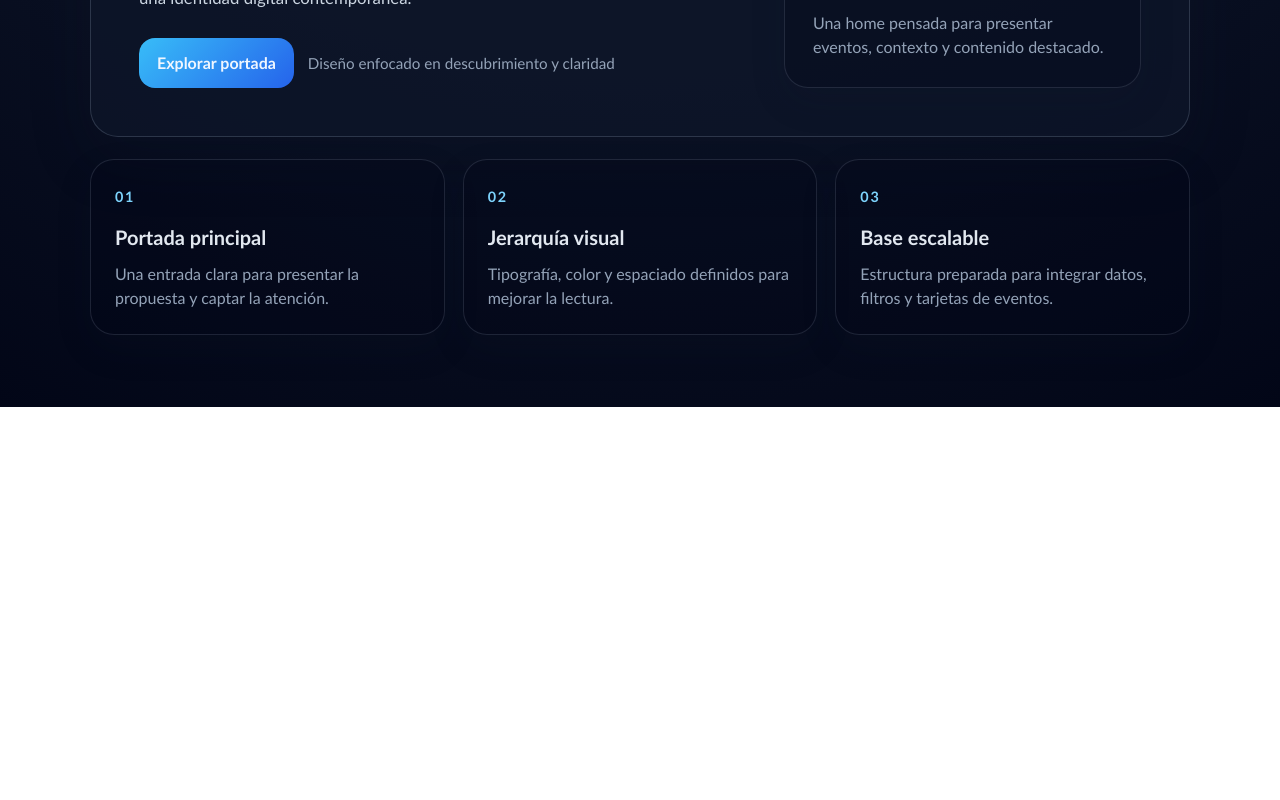
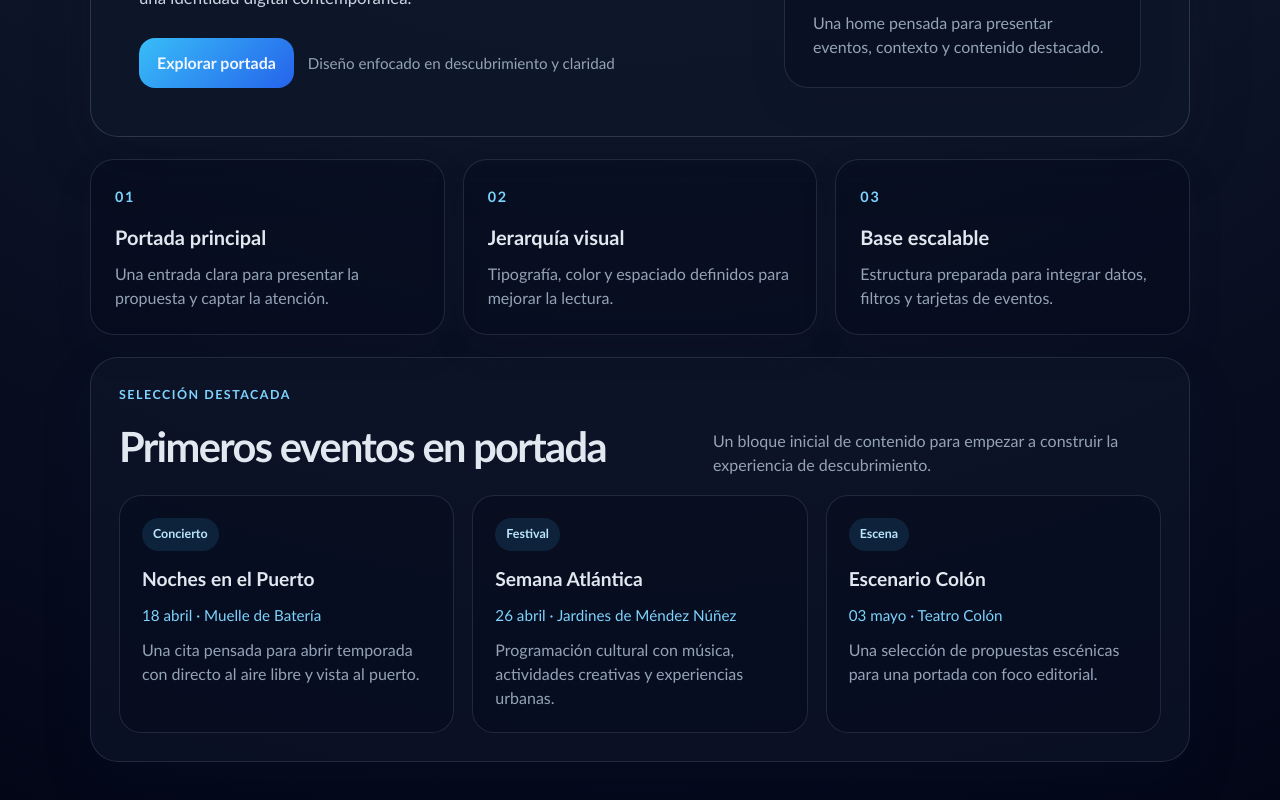
Before and after one commit to iagoav888/MiProyectoReact, a React (Vite) app: page / in a window 1280 px wide. Shown: the part 717-1517 px from the top of the page. Before the commit the page ends 1124 px from the top, so only its background shows below. Built offline with nearby package versions, Linux system fonts and the light colour scheme.

Commit message:
feat: incorporar eventos destacados en la portada

```diff
--- a/src/App.css
+++ b/src/App.css
@@ -190,6 +190,84 @@
   color: #94a3b8;
 }
 
+.featured-section {
+  margin-top: 22px;
+  padding: 28px;
+  border: 1px solid rgba(148, 163, 184, 0.18);
+  border-radius: 28px;
+  background: rgba(15, 23, 42, 0.6);
+  box-shadow: 0 20px 50px rgba(15, 23, 42, 0.16);
+}
+
+.section-heading {
+  display: flex;
+  justify-content: space-between;
+  align-items: end;
+  gap: 20px;
+  margin-bottom: 18px;
+}
+
+.section-kicker {
+  margin: 0 0 10px;
+  color: #7dd3fc;
+  font-size: 0.78rem;
+  font-weight: 700;
+  letter-spacing: 0.12em;
+  text-transform: uppercase;
+}
+
+.section-heading h2 {
+  margin: 0;
+  font-size: clamp(1.8rem, 4vw, 2.6rem);
+  letter-spacing: -0.04em;
+}
+
+.section-copy {
+  max-width: 28rem;
+  margin: 0;
+  color: #94a3b8;
+}
+
+.featured-grid {
+  display: grid;
+  grid-template-columns: repeat(3, minmax(0, 1fr));
+  gap: 18px;
+}
+
+.featured-card {
+  padding: 22px;
+  border: 1px solid rgba(148, 163, 184, 0.18);
+  border-radius: 22px;
+  background: rgba(2, 6, 23, 0.28);
+}
+
+.featured-category {
+  display: inline-flex;
+  margin-bottom: 14px;
+  padding: 7px 11px;
+  border-radius: 999px;
+  background: rgba(56, 189, 248, 0.12);
+  color: #bae6fd;
+  font-size: 0.78rem;
+  font-weight: 700;
+}
+
+.featured-card h3 {
+  margin: 0 0 10px;
+  font-size: 1.2rem;
+}
+
+.featured-meta {
+  margin: 0 0 12px;
+  color: #7dd3fc;
+  font-size: 0.95rem;
+}
+
+.featured-description {
+  margin: 0;
+  color: #94a3b8;
+}
+
 @media (max-width: 640px) {
   .app-shell {
     width: min(100% - 20px, 1100px);
@@ -211,4 +289,13 @@
   .overview {
     grid-template-columns: 1fr;
   }
+
+  .section-heading {
+    flex-direction: column;
+    align-items: stretch;
+  }
+
+  .featured-grid {
+    grid-template-columns: 1fr;
+  }
 }
--- a/src/App.tsx
+++ b/src/App.tsx
@@ -1,4 +1,5 @@
 import './App.css'
+import { featuredEvents } from './data/featuredEvents'
 
 function App() {
   return (
@@ -71,6 +72,32 @@ function App() {
           </p>
         </article>
       </section>
+
+      <section className="featured-section">
+        <div className="section-heading">
+          <div>
+            <p className="section-kicker">Selección destacada</p>
+            <h2>Primeros eventos en portada</h2>
+          </div>
+          <p className="section-copy">
+            Un bloque inicial de contenido para empezar a construir la
+            experiencia de descubrimiento.
+          </p>
+        </div>
+
+        <div className="featured-grid">
+          {featuredEvents.map((event) => (
+            <article className="featured-card" key={event.id}>
+              <span className="featured-category">{event.categoria}</span>
+              <h3>{event.titulo}</h3>
+              <p className="featured-meta">
+                {event.fecha} · {event.lugar}
+              </p>
+              <p className="featured-description">{event.descripcion}</p>
+            </article>
+          ))}
+        </div>
+      </section>
     </main>
   )
 }
--- /dev/null
+++ b/src/data/featuredEvents.ts
@@ -0,0 +1,38 @@
+export type FeaturedEvent = {
+  id: number
+  categoria: string
+  titulo: string
+  fecha: string
+  lugar: string
+  descripcion: string
+}
+
+export const featuredEvents: FeaturedEvent[] = [
+  {
+    id: 1,
+    categoria: 'Concierto',
+    titulo: 'Noches en el Puerto',
+    fecha: '18 abril',
+    lugar: 'Muelle de Batería',
+    descripcion:
+      'Una cita pensada para abrir temporada con directo al aire libre y vista al puerto.',
+  },
+  {
+    id: 2,
+    categoria: 'Festival',
+    titulo: 'Semana Atlántica',
+    fecha: '26 abril',
+    lugar: 'Jardines de Méndez Núñez',
+    descripcion:
+      'Programación cultural con música, actividades creativas y experiencias urbanas.',
+  },
+  {
+    id: 3,
+    categoria: 'Escena',
+    titulo: 'Escenario Colón',
+    fecha: '03 mayo',
+    lugar: 'Teatro Colón',
+    descripcion:
+      'Una selección de propuestas escénicas para una portada con foco editorial.',
+  },
+]
```
